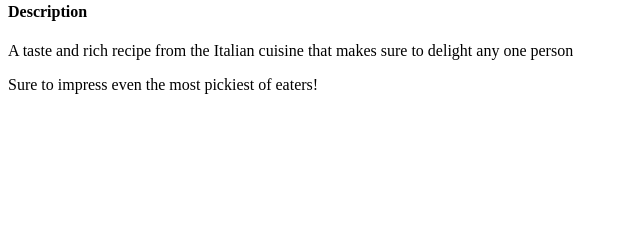
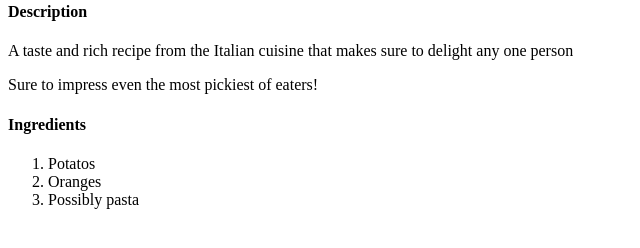
Before and after one commit to GCENdel/odin-recipes, a plain HTML site: page recipes/lasagna.html in a window 1280 px wide. Shown: the part 402-650 px from the top of the page, without its empty margins (0-640 px from the left). Drawn offline with Linux system fonts and the light colour scheme.

Commit message:
Added ingredients list

```diff
--- a/recipes/lasagna.html
+++ b/recipes/lasagna.html
@@ -14,9 +14,20 @@
         alt="An image of the finished Lasagna dish"/>
 
     <h4>Description</h4>
-    <p>A taste and rich recipe from the Italian cuisine that makes sure to delight any
+        <p>A taste and rich recipe from the Italian cuisine that makes sure to delight any
         one person</p>
 
-    <p>Sure to impress even the most pickiest of eaters!</p>
+        <p>Sure to impress even the most pickiest of eaters!</p>
+
+    <h4>Ingredients</h4>
+        <ol>
+            <li>Potatos</li>
+            <li>Oranges</li>
+            <li>Possibly pasta</li>
+
+
+
+        </ol>
+
 </body>
 </html>
```
